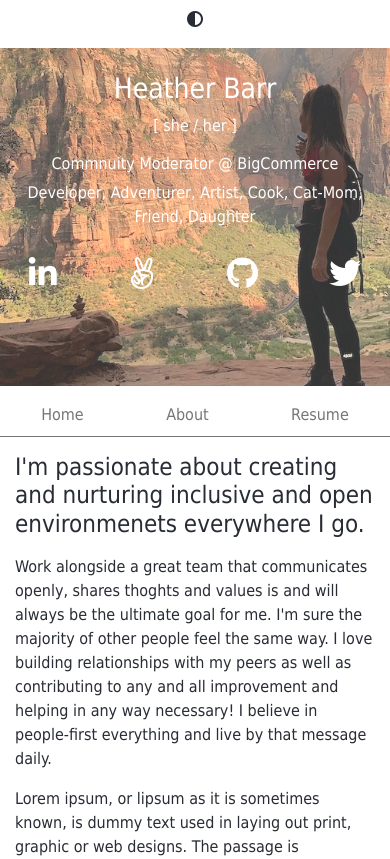
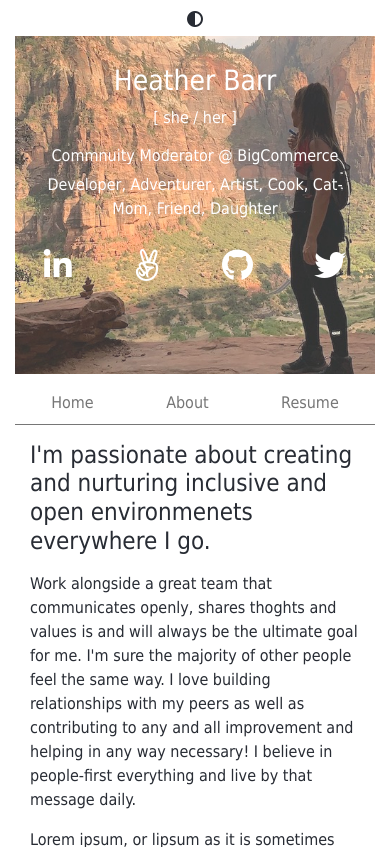
Before and after one commit to hnbarr/heatherbarr, a React (Create React App) app: page / in a window 390 px wide. Built offline with nearby package versions, Linux system fonts and the light colour scheme.

Commit message:
fix for x scroll on all views

```diff
--- a/src/App.js
+++ b/src/App.js
@@ -20,7 +20,7 @@ function App() {
     <>
     <GlobalStyles/>
     <BrowserRouter>
-        <div className="d-none d-md-block">
+        <div className="d-none d-md-block container-fluid">
           <div className="row">
             <div className="col-12">
               <div id="themeToggle">
@@ -40,7 +40,7 @@ function App() {
               </div>
           </div>
         </div>
-        <div className="d-md-none" id="mobileAppView">
+        <div className="d-md-none container-fluid" id="mobileAppView">
             <div className="row" id="mobileTopPane">
               <div className="col-12 col-md-6">
                 <div id="themeToggle">
--- a/src/components/Contact.js
+++ b/src/components/Contact.js
@@ -52,8 +52,8 @@ export default class Contact extends Component {
                     </div>
                 </div>
                 <div className="row d-sm-none">
-                    <div className="col-12 mt-3 p-4 text-center mobileContactContent">
-                        <h3>Heather Barr</h3>
+                    <div className="col-12 mt-1 p-4 text-center mobileContactContent">
+                        <h3 className="mt-1">Heather Barr</h3>
                         <p>[ she / her ]</p>
                         <div>
                             <h6>Commnuity Moderator @ BigCommerce</h6>
```
